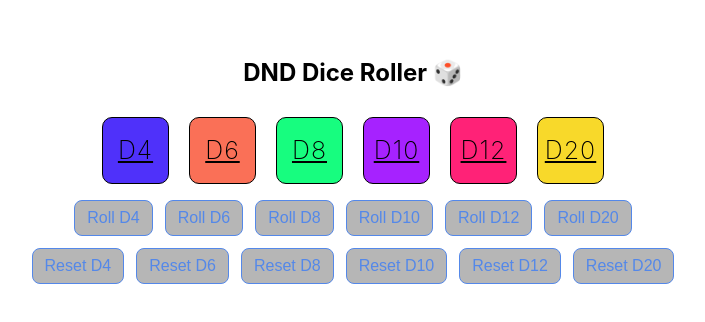
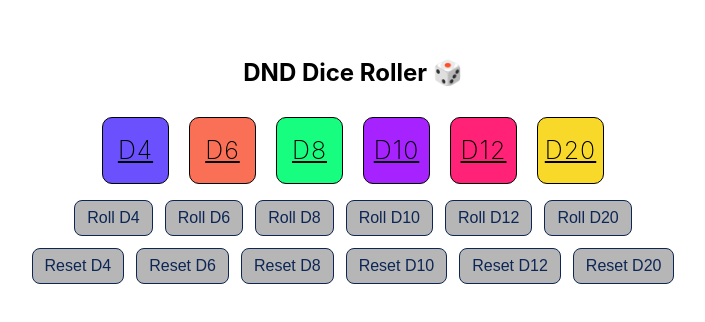
Before and after one commit to ryd0g/dnd-dice-roller, a React (Create React App) app in the folder dice-game/: page / in a window 1280 px wide. Shown: the part 102-424 px from the top of the page, without its empty margins (287-992 px from the left). Built offline with nearby package versions, Linux system fonts and the light colour scheme.

Commit message:
fixed button text color contrast

```diff
--- a/dice-game/src/dice.css
+++ b/dice-game/src/dice.css
@@ -1,6 +1,6 @@
 button {
   --bg-color: rgb(182, 182, 182);
-  --fg-color: rgb(84, 136, 233);
+  --fg-color: rgb(13, 38, 85);
 
   padding: 0.5rem 0.75rem;
   background-color: var(--bg-color);
@@ -56,7 +56,7 @@ p {
   align-items: center;
   justify-content: center;
   margin: 10px;
-  background-color: rgb(79, 49, 250);
+  background-color: rgb(106, 81, 253);
   width: 65px;
   height: 65px;
   border-radius: 10px;
```
